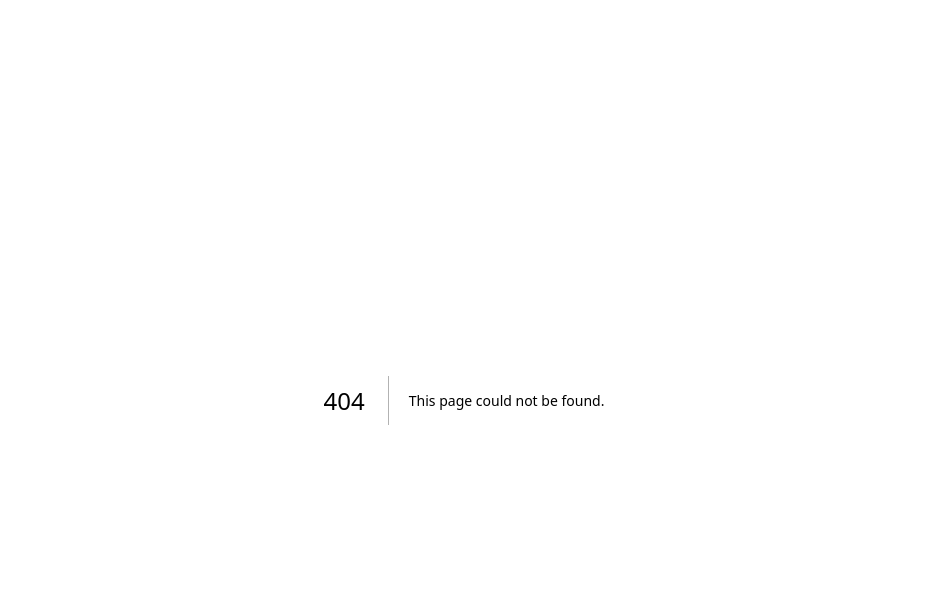
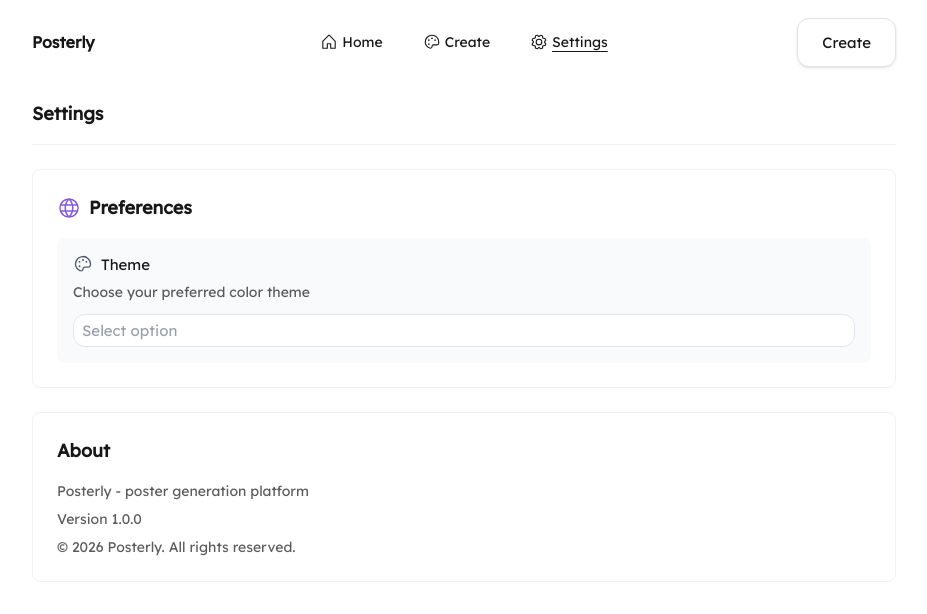
Before and after one commit to abel-otegbola/Posterly, a Next.js app: page /settings in a window 1280 px wide. Before the commit this address had no page. Shown: the top 614 px of the page, without its empty margins (176-1103 px from the left). Built offline with nearby package versions, Linux system fonts and the light colour scheme; a web font is replaced by a local one.

Commit message:
feat: implement settings page with theme preferences and about section

```diff
--- a/src/app/layout.tsx
+++ b/src/app/layout.tsx
@@ -1,6 +1,7 @@
 import type { Metadata } from "next";
 import { Figtree, Inter, Poppins, Montserrat, Roboto, Playfair_Display, Bebas_Neue, Oswald, Anton, Raleway, Lato, Open_Sans, Merriweather, Lexend } from "next/font/google";
 import "./globals.css";
+import Topbar from "@/components/topbar/topbar";
 
 const figtree = Figtree({
   variable: "--font-figtree",
@@ -92,8 +93,9 @@ export default function RootLayout({
   return (
     <html lang="en" suppressHydrationWarning>
       <body
-        className={`${figtree.variable} ${lexend.variable} ${inter.variable} ${poppins.variable} ${montserrat.variable} ${roboto.variable} ${playfair.variable} ${bebas.variable} ${oswald.variable} ${anton.variable} ${raleway.variable} ${lato.variable} ${openSans.variable} ${merriweather.variable} bg-white antialiased 2xl:text-[18px] md:text-[15px] text-[14px] leading-[100%] tracking-[0%]`}
+        className={`${figtree.variable} ${lexend.variable} ${inter.variable} ${poppins.variable} ${montserrat.variable} ${roboto.variable} ${playfair.variable} ${bebas.variable} ${oswald.variable} ${anton.variable} ${raleway.variable} ${lato.variable} ${openSans.variable} ${merriweather.variable} bg-white antialiased 2xl:text-[18px] md:text-[15px] text-[14px] leading-[100%] tracking-[0%] mb-20`}
       >
+        <Topbar />
         {children}
       </body>
     </html>
--- a/src/app/page.tsx
+++ b/src/app/page.tsx
@@ -1,41 +1,11 @@
 'use client'
 import Button from "@/components/button/Button";
-import { GearIcon, HouseIcon, PaletteIcon } from "@phosphor-icons/react";
 import Image from "next/image";
-import Link from "next/link";
-import { usePathname } from "next/navigation";
 
 export default function Home() {
-  const pathname = usePathname()
 
   return (
     <main className="bg-[url('/bg.svg')] bg-cover bg-top min-h-screen flex flex-col">
-      <header className="flex justify-between 2xl:p-8 md:p-6 p-4 items-center max-w-4xl mx-auto w-full">
-        <h1 className="font-semibold text-[16px] w-[200px]">Posterly</h1>
-        <div className="md:static fixed md:w-auto w-full bg-white bottom-0 left-0 md:border-none border-t border-gray-500/[0.2] flex items-center md:justify-center justify-between gap-10 p-4">
-        {
-          [
-            { id: 0, name: "Home", icon: <HouseIcon className="md:text-lg text-2xl" /> },
-            { id: 1, name: "Create", icon: <PaletteIcon className="md:text-lg text-2xl" /> },
-            { id: 2, name: "Settings", icon: <GearIcon className="md:text-lg text-2xl" /> },
-          ].map((item) => (
-            <Link
-              key={item.name}
-              href={item.name === "Home" ? "/" : `/${item.name.toLowerCase()}`}
-              className={`flex md:flex-row flex-col items-center gap-1 text-[14px] font-medium hover:underline underline-offset-4 duration-500 transition-all ${pathname === (item.name === "Home" ? "/" : `/${item.name.toLowerCase()}`) ? " underline" : ""}`}
-            >
-              {item.icon}
-              <p className="md:text-sm text-[10px]">{item.name}</p>
-
-            </Link>
-          ))
-        }
-        </div>
-        <div className="w-[200px] flex justify-end items-center">
-          <Button variant="secondary" href="/create">Create</Button>
-        </div>
-      </header>
-
       <section className="flex flex-col items-center 2xl:gap-8 md:gap-6 gap-4 2xl:p-12 md:p-10 p-6">
         <h2 className="2xl:text-[48px] md:text-[40px] text-[32px] max-w-2xl md:leading-[40px] leading-[40px] font-semibold text-center">
           AI-Powered Poster Generator for Your Business
--- /dev/null
+++ b/src/app/settings/page.tsx
@@ -0,0 +1,60 @@
+'use client'
+import { useState } from "react";
+import { PaletteIcon, GlobeIcon } from "@phosphor-icons/react";
+import Dropdown from "@/components/dropdown/dropdown";
+
+const themes = [
+  { id: "light", title: "Light Mode" },
+  { id: "dark", title: "Dark Mode" },
+  { id: "system", title: "System Default" },
+];
+
+function SettingsPage() {
+  const [theme, setTheme] = useState("light");
+
+  return (
+    <div className="max-w-4xl mx-auto w-full p-4">
+      <div className="flex items-center justify-between mb-6 pb-4 border-b border-gray-500/[0.1]">
+        <h1 className="text-lg font-semibold">Settings</h1>
+      </div>
+
+      <div className="space-y-6">
+
+        {/* Preferences */}
+        <div className="border border-gray-500/[0.1] rounded-lg p-6">
+          <div className="flex items-center gap-2 mb-4">
+            <GlobeIcon size={24} className="text-primary" />
+            <h2 className="text-lg font-semibold">Preferences</h2>
+          </div>
+
+          <div className="space-y-4">
+            <div className="p-4 bg-gray-50 rounded-lg">
+              <div className="flex items-center gap-2 mb-2">
+                <PaletteIcon size={20} className="text-gray-600" />
+                <label className="font-medium">Theme</label>
+              </div>
+              <p className="text-sm opacity-[0.7] mb-3">Choose your preferred color theme</p>
+              <Dropdown
+                options={themes}
+                value={theme}
+                onChange={(value) => setTheme(value)}
+              />
+            </div>
+          </div>
+        </div>
+
+        {/* About */}
+        <div className="border border-gray-500/[0.1] rounded-lg p-6">
+          <h2 className="text-lg font-semibold mb-4">About</h2>
+          <div className="space-y-2 text-sm opacity-[0.7]">
+            <p>Posterly - poster generation platform</p>
+            <p>Version 1.0.0</p>
+            <p>© 2026 Posterly. All rights reserved.</p>
+          </div>
+        </div>
+      </div>
+    </div>
+  );
+}
+
+export default SettingsPage;
--- a/src/components/dropdown/dropdown.tsx
+++ b/src/components/dropdown/dropdown.tsx
@@ -72,7 +72,7 @@ export default function Dropdown({ className, disabled, label, name, options = [
 
             {/* Custom Dropdown Menu */}
             {isOpen && (
-                <div className="absolute top-full left-0 right-0 mt-1 bg-white border border-gray-500/[0.2] rounded shadow-lg z-50 max-h-[300px] overflow-hidden">
+                <div className="absolute bottom-full left-0 right-0 mt-1 bg-white border border-gray-500/[0.2] rounded shadow-lg z-50 max-h-[300px] overflow-hidden">
                     {/* Search Input */}
                     <div className="p-1 border-b border-gray-500/[0.2]">
                         <input
--- /dev/null
+++ b/src/components/settingItem/SettingItem.tsx
@@ -0,0 +1,58 @@
+
+import { type ReactNode } from "react";
+import Button from "../button/Button";
+
+interface SettingItemProps {
+  icon?: ReactNode;
+  title: string;
+  description: string;
+  action?: ReactNode;
+  className?: string;
+}
+
+export function SettingItem({ icon, title, description, action, className = "" }: SettingItemProps) {
+  return (
+    <div className={`flex items-center justify-between p-4 bg-gray-50 rounded-lg ${className}`}>
+      <div className="flex items-center gap-3 flex-1">
+        {icon && <span className="text-gray-600">{icon}</span>}
+        <div className="flex-1">
+          <p className="font-medium">{title}</p>
+          <p className="text-sm opacity-[0.7]">{description}</p>
+        </div>
+      </div>
+      {action && <div className="flex-shrink-0">{action}</div>}
+    </div>
+  );
+}
+
+interface SettingItemWithButtonProps {
+  icon?: ReactNode;
+  title: string;
+  description: string;
+  buttonText: string;
+  onButtonClick: () => void;
+  className?: string;
+}
+
+export function SettingItemWithButton({
+  icon,
+  title,
+  description,
+  buttonText,
+  onButtonClick,
+  className = ""
+}: SettingItemWithButtonProps) {
+  return (
+    <SettingItem
+      icon={icon}
+      title={title}
+      description={description}
+      action={
+        <Button onClick={onButtonClick} size="small" variant="secondary">
+          {buttonText}
+        </Button>
+      }
+      className={className}
+    />
+  );
+}
--- /dev/null
+++ b/src/components/topbar/topbar.tsx
@@ -0,0 +1,38 @@
+'use client'
+import { GearIcon, HouseIcon, PaletteIcon } from "@phosphor-icons/react";
+import Link from "next/link";
+import { usePathname } from "next/navigation";
+import Button from "../button/Button";
+
+function Topbar() {
+  const pathname = usePathname()
+  return (
+    <header className="flex justify-between p-4 items-center max-w-4xl mx-auto w-full">
+        <h1 className="font-semibold text-[16px] w-[200px]">Posterly</h1>
+        <div className="md:static fixed md:w-auto w-full bg-white bottom-0 left-0 md:border-none border-t border-gray-500/[0.2] flex items-center md:justify-center justify-between gap-10 p-4  z-[100]">
+        {
+          [
+            { id: 0, name: "Home", icon: <HouseIcon className="md:text-lg text-2xl" /> },
+            { id: 1, name: "Create", icon: <PaletteIcon className="md:text-lg text-2xl" /> },
+            { id: 2, name: "Settings", icon: <GearIcon className="md:text-lg text-2xl" /> },
+          ].map((item) => (
+            <Link
+              key={item.name}
+              href={item.name === "Home" ? "/" : `/${item.name.toLowerCase()}`}
+              className={`flex md:flex-row flex-col items-center gap-1 text-[14px] font-medium hover:underline underline-offset-4 duration-500 transition-all ${pathname === (item.name === "Home" ? "/" : `/${item.name.toLowerCase()}`) ? " underline" : ""}`}
+            >
+              {item.icon}
+              <p className="md:text-sm text-[10px]">{item.name}</p>
+
+            </Link>
+          ))
+        }
+        </div>
+        <div className="w-[200px] flex justify-end items-center">
+          <Button variant="secondary" href="/create">Create</Button>
+        </div>
+      </header>
+  )
+}
+
+export default Topbar
```
Also changed, not shown: src/app/create/page.tsx (+6 -22 lines).
